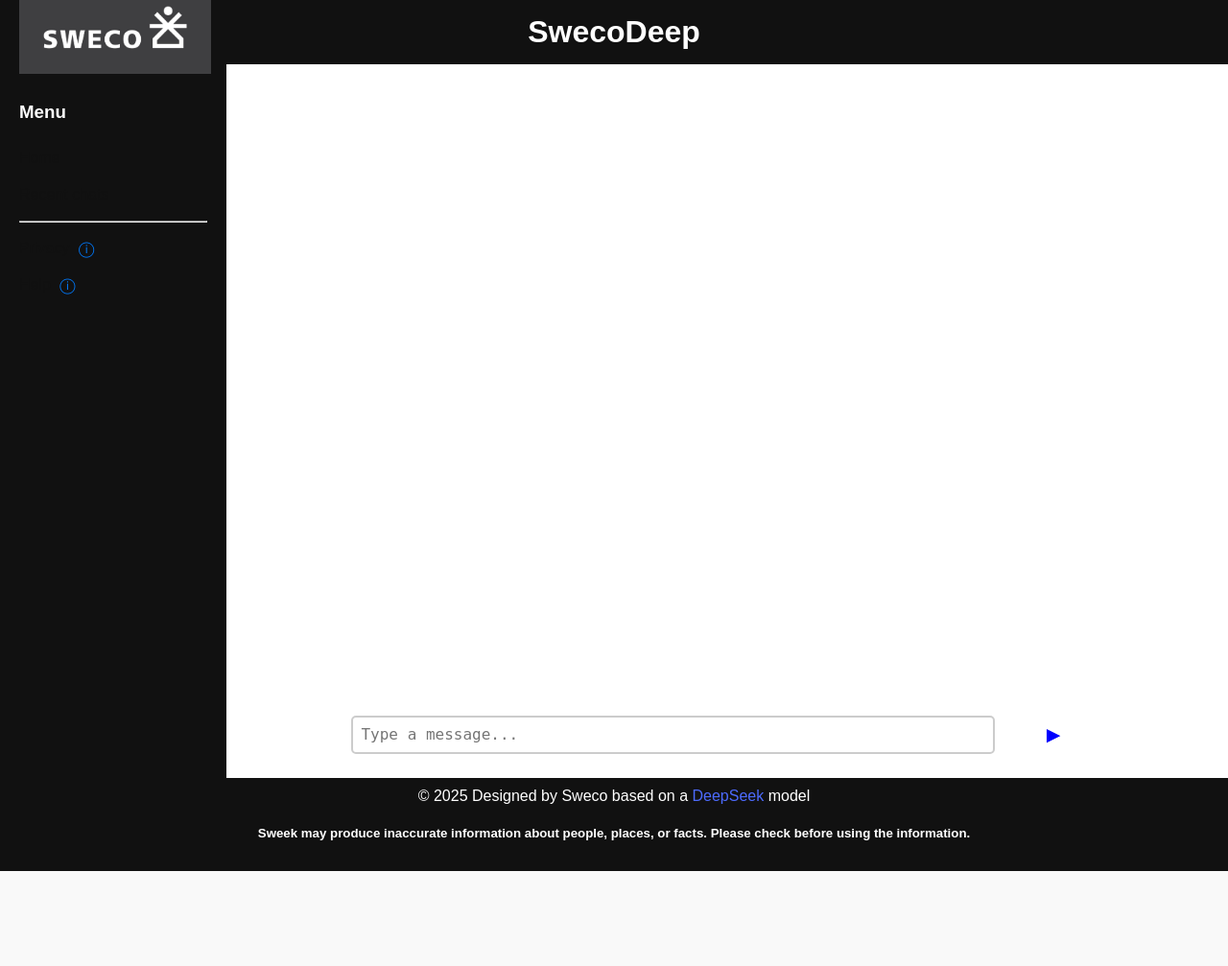
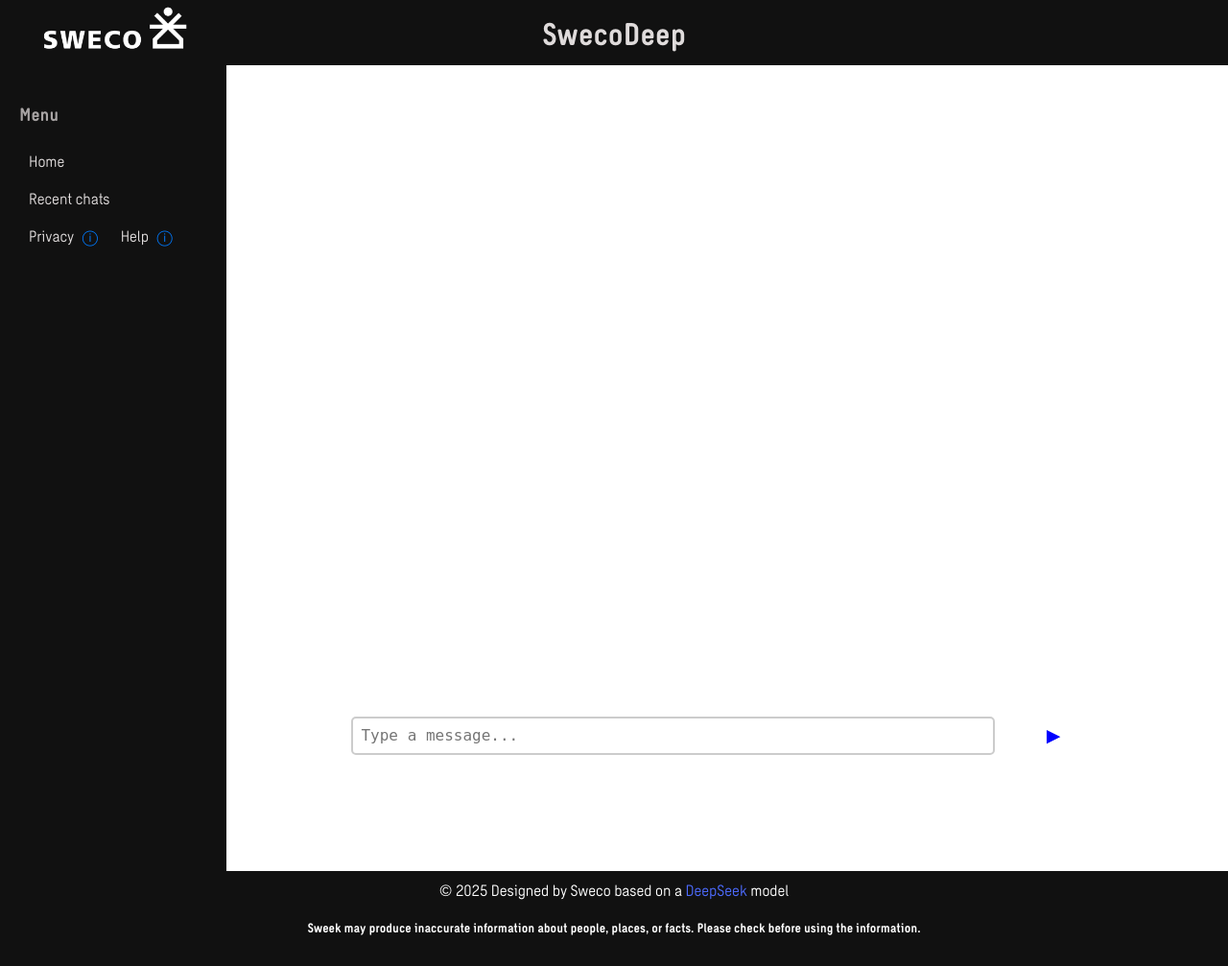
Before and after one commit to mohamadtorres/chatbot, a Django app: page / in a window 1280 px wide. Shown: the whole page at 96% size. Before the commit the page ends 908 px from the top, so only its background shows below. Run offline with Django 5.2, Linux system fonts and the light colour scheme; some libraries are stand-ins or nearby versions.

Commit message:
Pictures

```diff
--- a/chatbot_project/chatbot/static/styles/style.css
+++ b/chatbot_project/chatbot/static/styles/style.css
@@ -1,5 +1,5 @@
 body {
-    font-family: Arial, sans-serif;
+    font-family: 'Swecosans', sans-serif;
     margin: 0;
     padding: 0;
     display: flex;
@@ -9,7 +9,7 @@
 
 .header {
     background-color: #111111;
-    color: white;
+    color: rgb(223, 219, 219);
     align-items: center;
     padding: 15px;
     display: flex;
@@ -49,6 +49,7 @@
 
 }
 .chat-box {
+    font-family: 'Swecosans', sans-serif;
     flex-grow: 1;  /* Allows chat to expand */
     width: 80%;   /* Full width */
     max-height: 80vh; /* Prevents it from overflowing */
@@ -59,24 +60,122 @@
     display: flex;
     flex-direction: column;
 }
+@font-face {
+    font-family: 'Swecosans';
+    src: url('../fonts/SwecoSans-Regular.otf') format('opentype');
+    font-weight: normal;
+    font-style: normal;
+}
 
+@font-face {
+    font-family: 'Swecosans';
+    src: url('../fonts/SwecoSans-Bold.otf') format('opentype');
+    font-weight: bold;
+    font-style: normal;
+}
+
+@font-face {
+    font-family: 'Swecosans';
+    src: url('../fonts/SwecoSans-BoldItalic.otf') format('opentype');
+    font-weight: bold;
+    font-style: italic;
+}
+
+@font-face {
+    font-family: 'Swecosans';
+    src: url('../fonts/SwecoSans-Italic.otf') format('opentype');
+    font-weight: normal;
+    font-style: italic;
+}
+
+@font-face {
+    font-family: 'Swecosans';
+    src: url('../fonts/SwecoSans-Medium.otf') format('opentype');
+    font-weight: 500;
+    font-style: normal;
+}
+
+@font-face {
+    font-family: 'Swecosans';
+    src: url('../fonts/SwecoSans-MediumItalic.otf') format('opentype');
+    font-weight: 500;
+    font-style: italic;
+}
+
+/* Sidebar should be full height */
 .sidebar {
+    position: relative; /* Ensures internal absolute positioning */
     width: 200px;
     background-color: #111111;
-    color: white;
+    color: rgb(168, 164, 164);
     padding: 20px;
+    display: flex;
+    flex-direction: column;
+    height: 100vh; /* 🔥 Makes sidebar full height */
 }
 
+/* Ensure Help & Privacy buttons stay at the bottom */
+.bottom-links {
+    position: absolute; /* 🔥 Sticks to bottom */
+    bottom: 20px; /* Adds spacing from bottom */
+    left: 0;
+    width: 100%; /* Ensure full width inside sidebar */
+    display: flex;
+    justify-content: space-between; /* Space between buttons */
+    padding: 10px; /* Adds spacing */
+}
+
+/* Apply styles from your existing code */
+#help-button, #privacy-button {
+    position: relative; /* Keeping this as is */
+    color: inherit;
+    cursor: pointer;
+    background: none;
+    border: none;
+    border-radius: 10px;
+    padding: 8px 12px;
+    text-align: center;
+    flex: 1; /* Makes both buttons equal size */
+}
+
+/* Optional: Change color on hover */
+#help-button:hover, #privacy-button:hover {
+    background-color: #222;
+}
+
+
+/* Sidebar Links (General) */
 .sidebar a {
-    display: block;
-    color: #111111;
+    font-family: 'Swecosans', sans-serif;
     text-decoration: none;
-    padding: 10px 0;
+    color: rgb(223, 219, 219);
+    padding: 10px;
+    border-radius: 5px; /* Keeps the links styled */
+    background-color: transparent; /* Removes the full sidebar button look */
+    text-align: left;
+    display: inline-block; /* Ensures links do not stretch */
+    width: auto; /* Prevents full width */
 }
 
 .sidebar a:hover {
     background-color: #000000;
 }
+/* Fix Bottom Links */
+.bottom-links {
+    margin-top: auto; /* Pushes them to the bottom */
+    display: flex;
+    justify-content: space-between; /* Aligns buttons side by side */
+    gap: 10px;
+}
+
+/* Sidebar Buttons (Privacy & Help) */
+.bottom-links a {
+    flex: 1; /* Makes them equal in size */
+    text-align: center;
+    background-color: #222; /* Makes them look like buttons */
+    padding: 8px 10px;
+}
+
 
 .main-content {
     flex: 1;
@@ -275,7 +374,7 @@
     border-radius: 8px;
     width: 40%;
     box-shadow: 0 4px 8px rgba(0, 0, 0, 0.2);
-    text-align: center;
+    text-align: left;
     position: fixed;
     left: 50%;
     top: 50%;
--- a/chatbot_project/chatbot/templates/base.html
+++ b/chatbot_project/chatbot/templates/base.html
@@ -28,7 +28,7 @@
 <body>
     {% load static %}
     <div class="header">
-        <img src="{% static 'images/sweco_logo.png' %}" alt="Sweco Logo">
+        <img src="{% static 'images/sweco_logo1.png' %}" alt="Sweco Logo">
         <h1>SwecoDeep</h1>
     </div>
 
@@ -38,8 +38,7 @@
             <h3>Menu</h3>
             <a href="#">Home</a>
             <a href="#">Recent chats</a>
-            <hr>
-
+            <div class=bottom-links">
             <!-- Privacy Button -->
                 <a href="#" onclick="openModal('privacyModal')">
                     Privacy <span class="info-icon">ⓘ</span>
@@ -49,6 +48,7 @@
                 <a href="#" onclick="openModal('helpModal')">
                     Help <span class="info-icon">ⓘ</span>
                 </a>
+                </div>
         </div>
 
         <!-- Privacy Modal -->
@@ -98,19 +98,19 @@
                 For guidance information regarding AI usage at Sweco refer to the AI Usage Procedure.<br>
 
                 <h3>SwecoGPT Document Storage Instructions</h3>
-                <li>1. Users can upload a maximum of 100 MB per folder.</li>
+                1. Users can upload a maximum of 100 MB per folder.<br>
 
-                <li>2. Each user can have 5 folders.></li>
+                2. Each user can have 5 folders.<br>
 
-                <li>3. Only copies of documents should be uploaded. Users should always keep an original version on a separate storage.</li>
+                3. Only copies of documents should be uploaded. Users should always keep an original version on a separate storage.<br>
 
-                <li>4. Documents should only be uploaded for the intended purpose of SwecoGPT. The intended purpose is to use GPT prompts regularly on the document contents.</li>
+                4. Documents should only be uploaded for the intended purpose of SwecoGPT. The intended purpose is to use GPT prompts regularly on the document contents.<br>
 
-                <li>5. If a folder has not been activated for 45 days, an email will be sent to the user that the folder and contents will be deleted in 30 days, a reminder email will be sent after 10 more days if it is not activated or deleted, a reminder email will be sent after 10 further days if it is not activated or deleted, a final reminder email will be sent 7 days after with final warning of deletion in 3 days time.</li>
+                5. If a folder has not been activated for 45 days, an email will be sent to the user that the folder and contents will be deleted in 30 days, a reminder email will be sent after 10 more days if it is not activated or deleted, a reminder email will be sent after 10 further days if it is not activated or deleted, a final reminder email will be sent 7 days after with final warning of deletion in 3 days time.
 
-                <li>6. The folder will be unindexed and then native files archived for 30 further days and then deleted, after this the documents will be unrecoverable.</li>
+                6. The folder will be unindexed and then native files archived for 30 further days and then deleted, after this the documents will be unrecoverable.<br>
 
-                <li>7. The policy is the same for shared folders.</li>
+                7. The policy is the same for shared folders.
             </div>
         </div>
 
```
Also changed, not shown: chatbot_project/chatbot/static/fonts/SwecoSans-Bold.otf (added), chatbot_project/chatbot/static/fonts/SwecoSans-BoldItalic.otf (added), chatbot_project/chatbot/static/fonts/SwecoSans-Italic.otf (added), chatbot_project/chatbot/static/fonts/SwecoSans-Medium.otf (added), chatbot_project/chatbot/static/fonts/SwecoSans-MediumItalic.otf (added), chatbot_project/chatbot/static/fonts/SwecoSans-Regular.otf (added), chatbot_project/chatbot/static/images/sweco_logo.png (deleted), chatbot_project/chatbot/static/images/sweco_logo1.png (added). Lines whose indentation alone changed are shown as unchanged.
